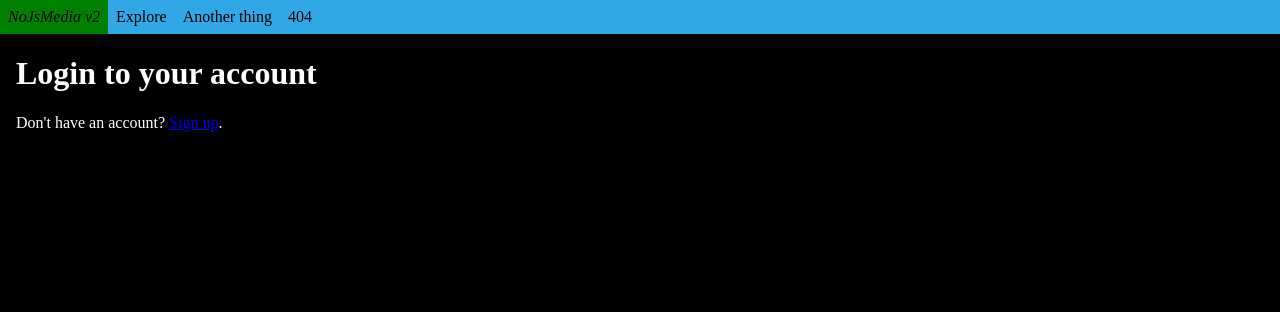
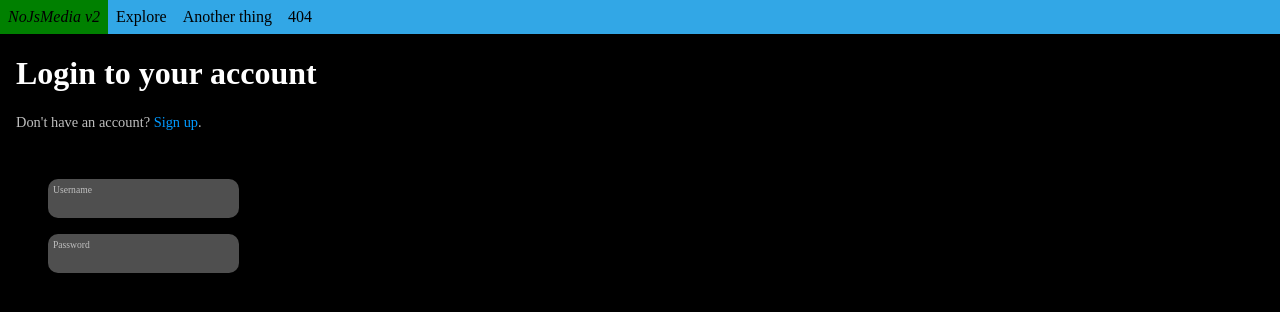
Before and after one commit to Quantum-Codes/NoJsMedia-V2, a Flask app: page /login in a window 1280 px wide. Shown: the top 312 px of the page. Run offline with Flask 2, Linux system fonts and the light colour scheme.

Commit message:
login page super good

```diff
--- a/static/base.css
+++ b/static/base.css
@@ -1,7 +1,12 @@
 body {
   margin: 0px;
-  background: black;
+  background: black; /* later use media selector for theme */
   color: white;
+}
+
+a {
+  text-decoration: none;
+  color: #0099ff; /* later use media selector for theme */
 }
 
 #navbar {
--- a/static/login.css
+++ b/static/login.css
@@ -0,0 +1,46 @@
+.greytext {
+  color: #bfbfbf;
+  font-size: 0.9em;
+}
+
+.smaller {
+  font-size: 0.6em;
+}
+
+form {
+  margin: 1em;
+  margin-top: 3em;
+}
+
+.input-container {
+  background: #4f4f4f;
+  border-radius: 10px;
+  padding: 5px;
+  margin: 1em;
+  width: min-content;
+  border: solid 0px black;
+  transition: border 0.2s;
+}
+
+p {
+  margin: 0px;
+}
+
+input {
+  background: inherit;
+  border: none;
+  color: white;
+}
+
+input:focus {
+  outline: none;
+}
+
+.input-container:has(> input:focus) {
+  border: solid 2px #0084ff;
+  transition: border 0.2s;
+}
+
+.input:focus ~ p { /* not working*/
+  color: white;
+}
--- a/templates/login.html
+++ b/templates/login.html
@@ -4,5 +4,18 @@
 <!-- MERGE THIS WITH SIGNUP PAGE TOO. make a mode="login/signup" in render_template and just make if loop here to change h1 and its footer-->
 {% block content %}
 <h1>Login to your account</h1>
-<p>Don't have an account? <a href="/signup">Sign up</a>.</p>
+<p class="greytext">Don't have an account? <a href="/signup">Sign up</a>.</p>
+
+<form action="/login" method="post">
+  <div class="input-container">
+    <p class="greytext smaller">Username</p>
+    <input type= "text" name="username" required>
+  </div>
+
+  <div class="input-container">
+    <p class="greytext smaller">Password</p>
+    <input type= "text" name="password" required>
+  </div>
+
+</form>
 {% endblock %}
```
